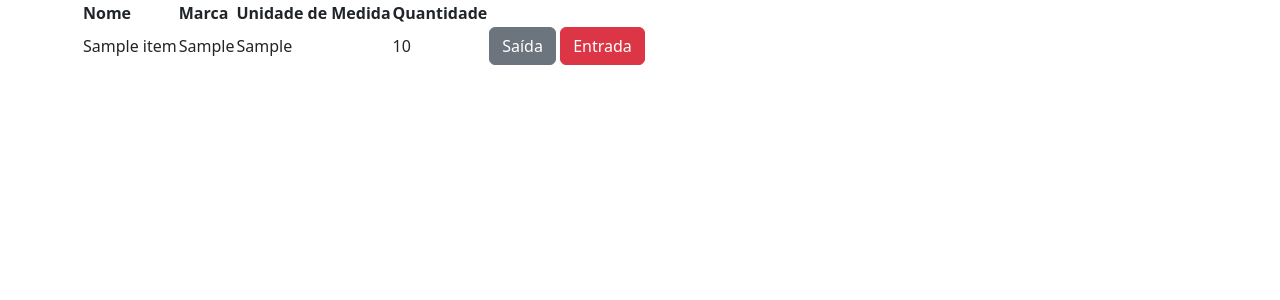
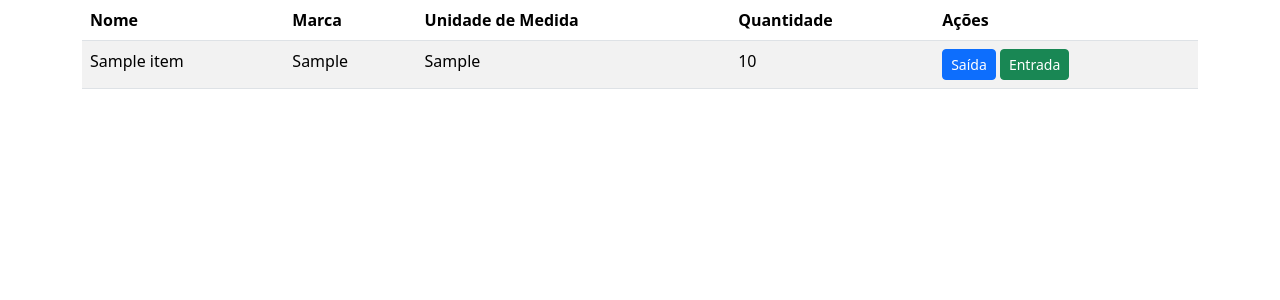
Before and after one commit to JhonLoll/D.O.S_Estoque, a Django app: template estoque/templates/itens.html in a window 1280 px wide. Shown: the part 70-370 px from the top of the page. Run offline with Django 5.2, Linux system fonts and the light colour scheme; the template is opened without the code that fills it: values that come from a table or form of the project are taken from there, others are empty; tables that the repository leaves empty hold one stand-in row (values such as "Sample post").

Commit message:
adiciono a magia do bootstrap no itens.html

```diff
--- a/estoque/templates/itens.html
+++ b/estoque/templates/itens.html
@@ -11,7 +11,7 @@
 <body>
     {% include "components/navbar.html" %}
     <div class="container">
-        <table>
+          <table class="table table-striped table-hover">
           <thead>
               <thead>
                 <tr>
@@ -19,6 +19,7 @@
                   <th scope="col">Marca</th>
                   <th scope="col">Unidade de Medida</th>
                   <th scope="col">Quantidade</th>
+                  <th scope="col">Ações</th>
                 </tr>
               </thead>
               <tbody>
@@ -29,14 +30,13 @@
                           <td>{{ item.unid_medida}}</td>
                           <td>{{ item.quantidade}}</td>
                           <td>
-                          <a href="/api/estoque/saidaItem/{{item.id}}" class="btn btn-secondary">Saída</a>
-                          <a href="/api/estoque/entradaItem/{{item.id}}" class="btn btn-danger">Entrada</a>
+                            <a href="/api/estoque/saidaItem/{{item.id}}" class="btn btn-primary btn-sm">Saída</a>
+                            <a href="/api/estoque/entradaItem/{{item.id}}" class="btn btn-success btn-sm">Entrada</a>
                           </td>
                       <tr>
                   {% endfor %}
               </tbody>
-        </table>
-    </div>
+          </table>    </div>
 
     {% comment %} Boostrap JS {% endcomment %}
     <script src="https://cdn.jsdelivr.net/npm/bootstrap@5.3.6/dist/js/bootstrap.bundle.min.js" integrity="sha384-j1CDi7MgGQ12Z7Qab0qlWQ/Qqz24Gc6BM0thvEMVjHnfYGF0rmFCozFSxQBxwHKO" crossorigin="anonymous"></script>
```
Lines whose indentation alone changed are shown as unchanged.
